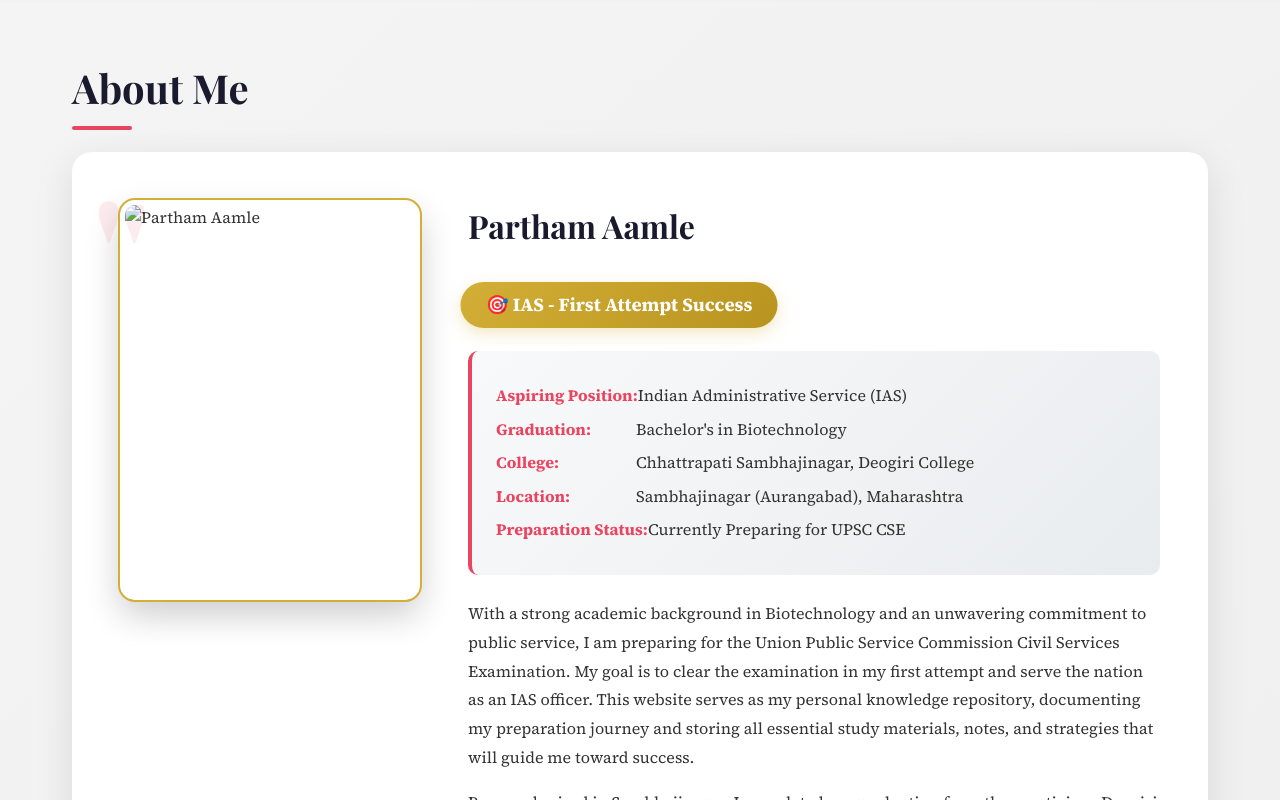
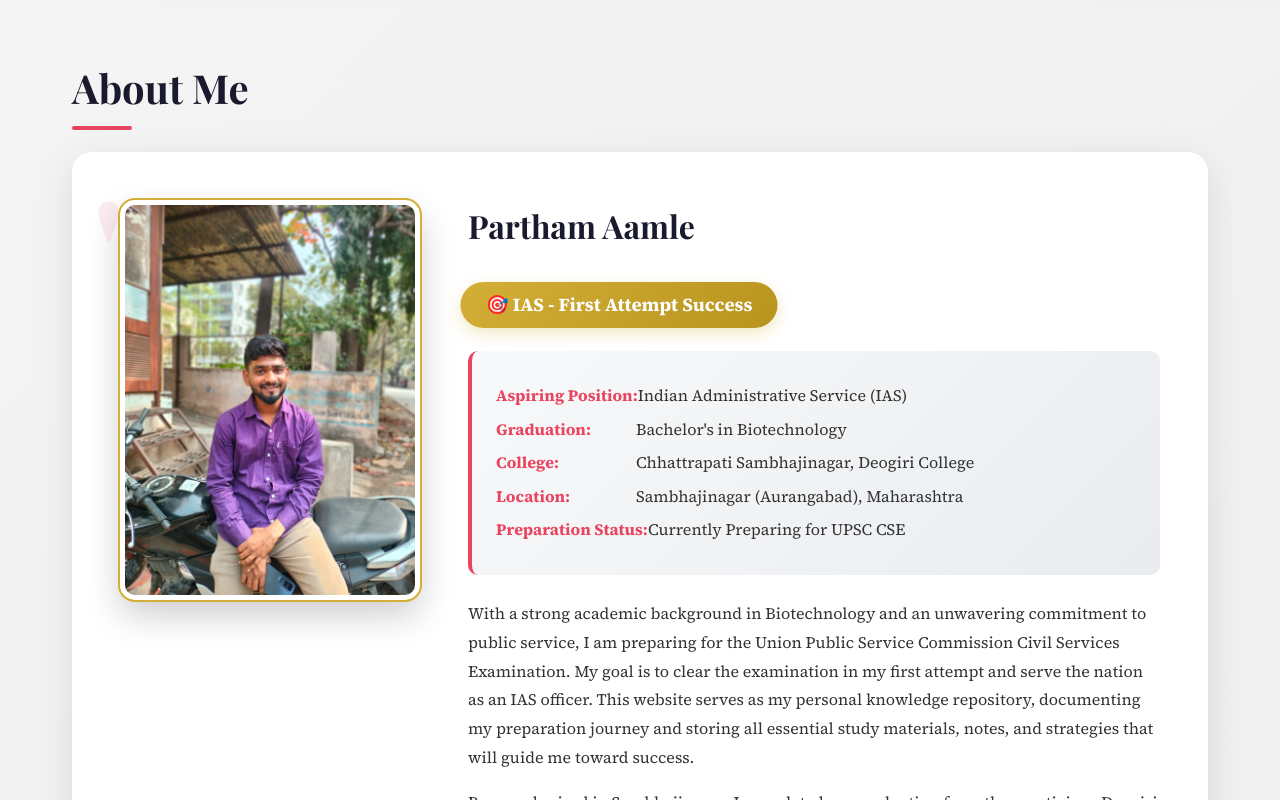
Before and after one commit to Pavandhondge/pratham, a plain HTML site: page index.html in a window 1280 px wide. Shown: the part 422-1222 px from the top of the page. Drawn offline with nearby package versions, Linux system fonts and the light colour scheme.

```diff
--- a/index.html
+++ b/index.html
@@ -563,7 +563,7 @@
                 <h2>About Me</h2>
                 <div class="bio-section">
                     <div class="bio-content">
-                        <img src="WhatsApp Image 2026-02-05 at 3.49.05 PM.jpeg" alt="Partham Aamle" class="profile-image">
+                        <img src="prathmesh.jpeg" alt="Partham Aamle" class="profile-image">
                         <div class="bio-text">
                             <h3>Partham Aamle</h3>
                             <div class="success-badge">🎯 IAS - First Attempt Success</div>
```
